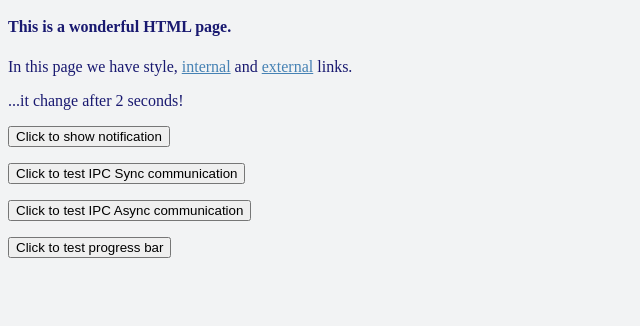
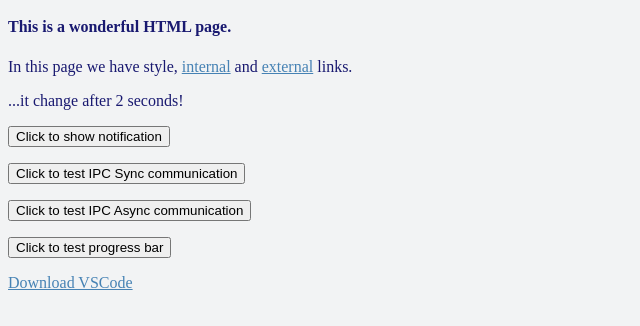
Before and after one commit to dennybiasiolli/electron_sample_2020, an Electron app: page www/index.html in a window 800 px wide. Shown: the part 48-374 px from the top of the page, without its empty margins (0-640 px from the left). Drawn offline with Linux system fonts and the light colour scheme; no server answers.

Commit message:
adding a download link

```diff
--- a/www/index.html
+++ b/www/index.html
@@ -20,6 +20,7 @@
   <p><button id="btnIpcSync">Click to test IPC Sync communication</button></p>
   <p><button id="btnIpcAsync">Click to test IPC Async communication</button></p>
   <p><button id="btnIpcProgress">Click to test progress bar</button></p>
+  <p><a href="https://go.microsoft.com/fwlink/?LinkID=620882">Download VSCode</a></p>
   <script src="./js/script.js"></script>
 </body>
 
```
